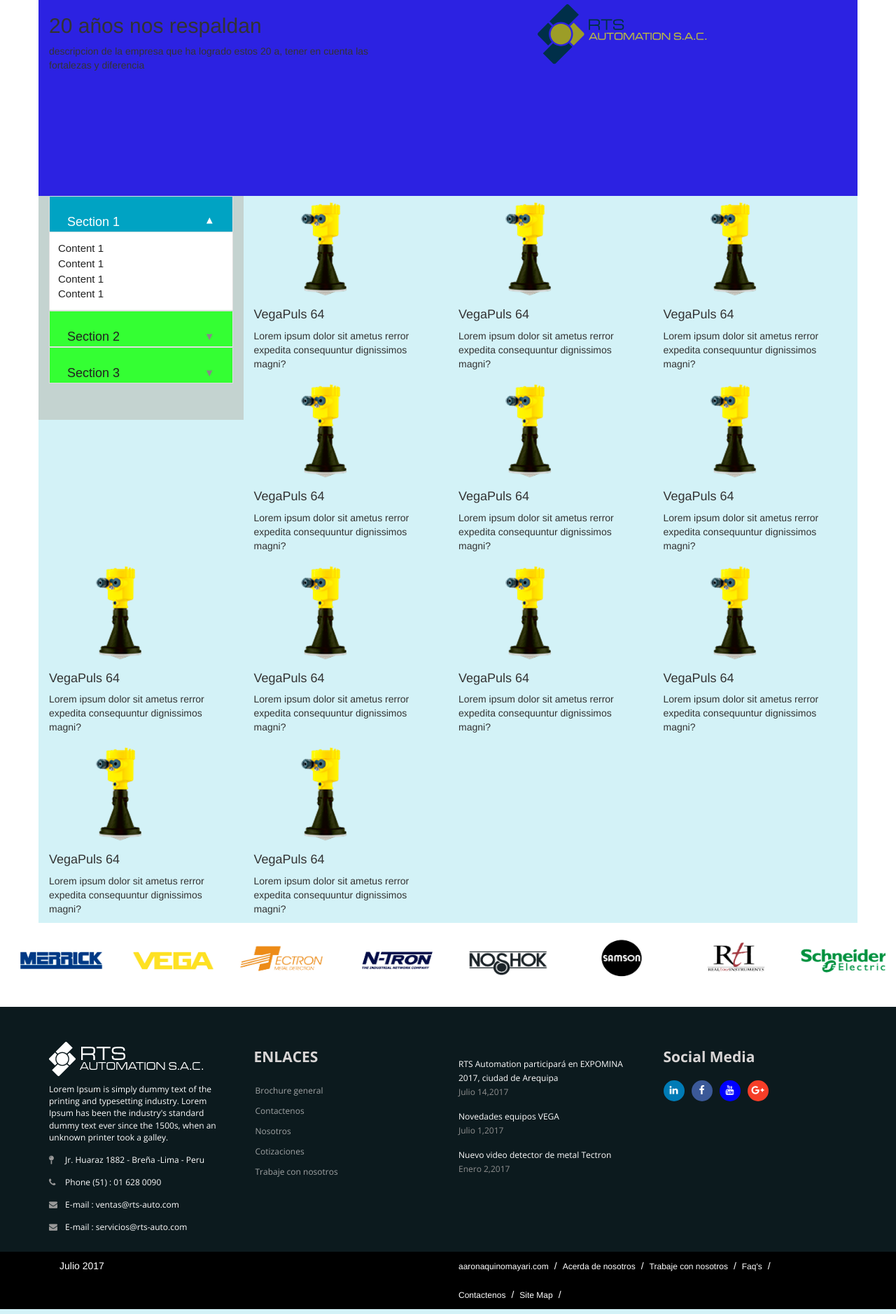
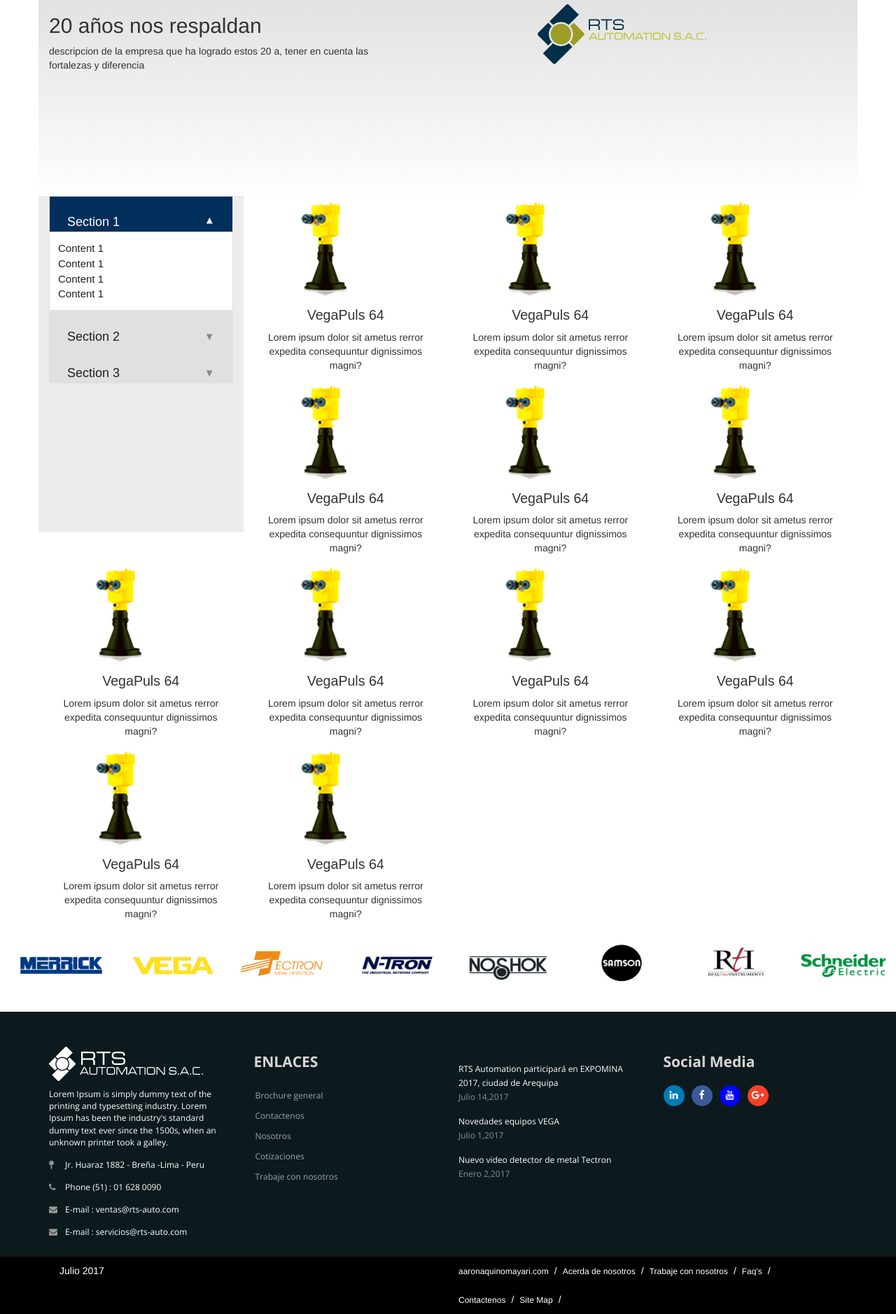
Before and after one commit to aaronaqm/mio, a PHP site: page /plantillaproductos.html in a window 1280 px wide. Shown: the part 95-1973 px from the top of the page at 70% size. Run offline with PHP 8.4, Linux system fonts and the light colour scheme; some libraries are stand-ins or nearby versions.

Commit message:
plantilla productos
ok

```diff
--- a/css/acordio.css
+++ b/css/acordio.css
@@ -3,4 +3,5 @@
   width: 300px;
   margin: 10px;
   float: left;
+
 }
--- a/css/mainproductos.css
+++ b/css/mainproductos.css
@@ -2,7 +2,7 @@
 	height: 35vh;
 
   background: rgba(44,34,226,1);
-  /*
+
   background: rgba(226,226,226,1);
 background: -moz-linear-gradient(top, rgba(226,226,226,1) 0%, rgba(254,254,254,1) 100%);
 background: -webkit-gradient(left top, left bottom, color-stop(0%, rgba(226,226,226,1)), color-stop(100%, rgba(254,254,254,1)));
@@ -11,13 +11,29 @@ background: -o-linear-gradient(top, rgba(226,226,226,1) 0%, rgba(254,254,254,1)
 background: -ms-linear-gradient(top, rgba(226,226,226,1) 0%, rgba(254,254,254,1) 100%);
 background: linear-gradient(to bottom, rgba(226,226,226,1) 0%, rgba(254,254,254,1) 100%);
 filter: progid:DXImageTransform.Microsoft.gradient( startColorstr='#e2e2e2', endColorstr='#fefefe', GradientType=0 );
-*/
+
 }
 .categorizando{
-  height: 40vh;
+  height: 60vh;
+  max-height: 100%;
+  background-color: #EDECEB;
 
-  background-color: rgba(192, 201, 195, 0.74);
 }
 .espacioproductos{
-  background-color: rgba(16, 181, 210, 0.18);
+
 }
+.espacioproductos h4{
+  font-family: 'Poppins', sans-serif;
+  font-weight: 400;
+  text-align: center;
+  font-size: 1.4em;
+}
+.espacioproductos p{
+  text-align: center;
+  font-size: 1em;
+}
+.espacioproductos a{
+  text-decoration: none;
+  text-align: center;
+  font-size: 1.4em;
+}
--- a/css/woco-accordion.css
+++ b/css/woco-accordion.css
@@ -12,7 +12,7 @@
 }
 .accordion-item-active .accordion-header
 {
-	background:#00A3C3;
+	background:#002F5C;
 	transition:.25s;
 }
 .accordion-item-active .accordion-header-icon
@@ -25,7 +25,7 @@
 }
 .accordion-header
 {
-	background:#34ff33;
+	background:#E0E0E0;
 	padding:25px;
 	cursor:pointer;
 	border-right:1px solid #E0E0E0;
--- a/plantillaproductos.html
+++ b/plantillaproductos.html
@@ -10,7 +10,7 @@
         <link href="css/reset.css" rel="stylesheet" type="text/css">
 
         <link href="css/inicial.css" rel="stylesheet" type="text/css">
-        <link href="css/nosotros.css" rel="stylesheet" type="text/css">
+
         <link href="css/mainproductos.css" rel="stylesheet" type="text/css">
         <link href="css/piepaginacoorporativo.css" rel="stylesheet" type="text/css">
         <script type="text/javascript" src="js/woco.accordion.min.js"></script>
@@ -93,6 +93,7 @@
     </div>
     <div class="container espacioproductos">
          <section class="row">
+
             <div class="col-md-3 categorizando">
               <div class="accordion">
                 <h1>Section 1</h1>
```
Also changed, not shown: 1 other file.
